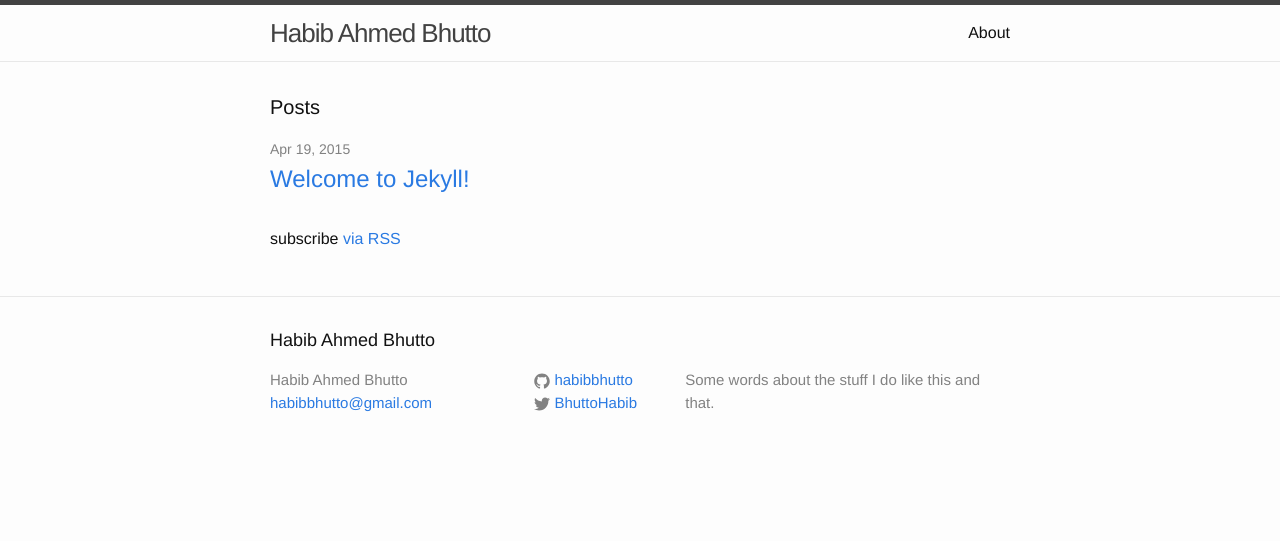
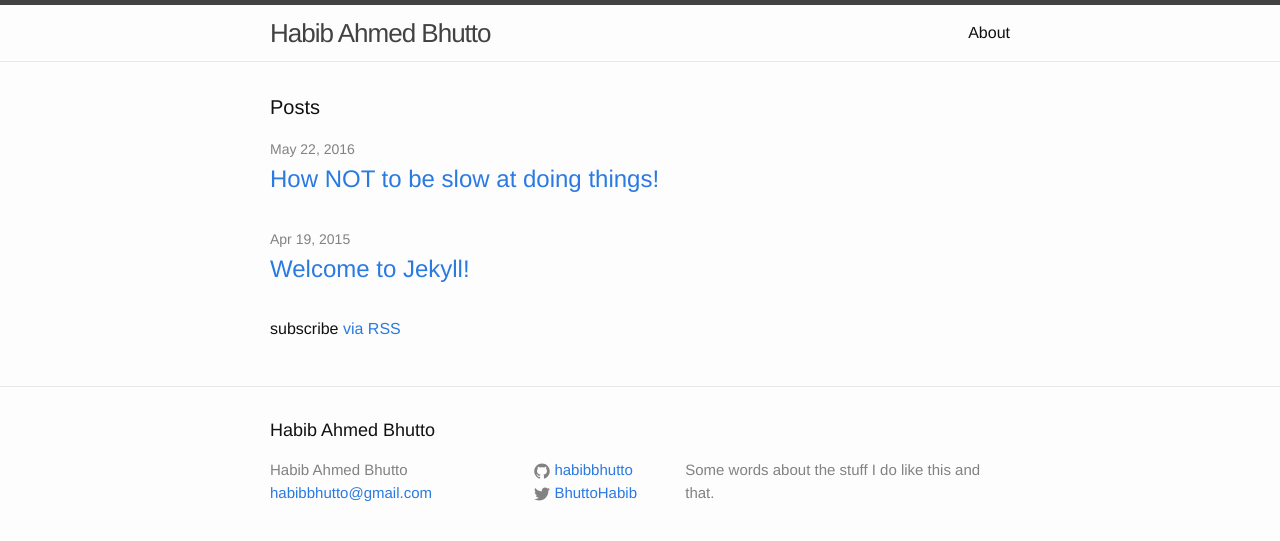
Before and after one commit to habibbhutto/habibbhutto.github.io, a Jekyll site: the page built from index.html, in a window 1280 px wide. Shown: the top 541 px of the page. Built offline with Jekyll 4.4.1, drawn with Linux system fonts in a browser that asks for light colours; some of the changed lines change nothing that is shown.

Commit message:
wrote an article How NOT to be slow at doing things!

```diff
--- /dev/null
+++ b/_posts/2016-05-23-How-not-to-be-slow-at-doing-things.markdown
@@ -0,0 +1,31 @@
+---
+layout: post
+title:  "How NOT to be slow at doing things!"
+date:   2016-05-23 02:00:32 +0800
+categories: productivity
+---
+Do you feel that you are slow at doing things as compare to before? or some of your friends or family members are doing things damn slow?
+Probably your answer is *Yes*.
+
+Well, they are slow for a reason. Their brain is overloaded with many things and thoughts. They are just thinking, living in imagination, processing some high amount of data, during this process they are not able to realize pace of time. They are just unable to keep up with the pace of time. They are just absent not able to realize the presence of time.
+
+So how to fix that problem? Here are some tips
+
+1. Let's caliberate your brain first. Use timer like stop watch for daily tasks, pay attention to movement of time, exercise it, that will caliberate your brain with pace of time.
+
+2. Now you are caliberated, let's reduce the processing load from your CPU (in this case it is your very own BRAIN). Try not to think about the things which don't matter at very moment.
+
+3. You got problems and you are always busy thinking and imagininng the solution for them or imagininng how the life would be if they are solved.
+    - Come out of it, think logical for possible solution in real life, not in dreams or world of fantasies.
+    - Once you have the list of possible options (and normally there are a few options) choose one of them that you think will solve your problem. You may ask friends to help you analysing the stuff for you.
+    - Focus on that solution, believe it and work on it. Determination is Key. Don't give up!
+4. Using #3 remove as many things as you can from CPU stake, cool it down.
+
+5. Is there still something left? Check are they real or dreams? can be done now or no? If they are not real take them out. If you can not do anything about them in this week or month, take them out from the stake.
+
+6. Is there still somethings, some bits and pieces? Focus on very important thing now.
+How to determine what's most important? Think about what do you really need to do in order to move forward to the next thing for the day? For example taking shower, getting ready, going to work, focus on tasks at hand, finish up your day. Focus and work on the solution you have set plan for, focus on small bits and peieces. Believe that this will get you closer to your target. Break down bigger tasks into smaller chunks so that each can be completed in 2 hours or so. This will help you to stay motivated and focused.
+
+Once all this comes into your practice, you will get the rhythm, having proper focus will be part of your daily life.
+
+You got some better tips, feel free to share it in comments.
--- a/_sass/_base.scss
+++ b/_sass/_base.scss
@@ -132,7 +132,7 @@ code {
     font-size: 15px;
     border: 1px solid $grey-color-light;
     border-radius: 3px;
-    background-color: #eef;
+    background-color: #eee;
 }
 
 code {
```
